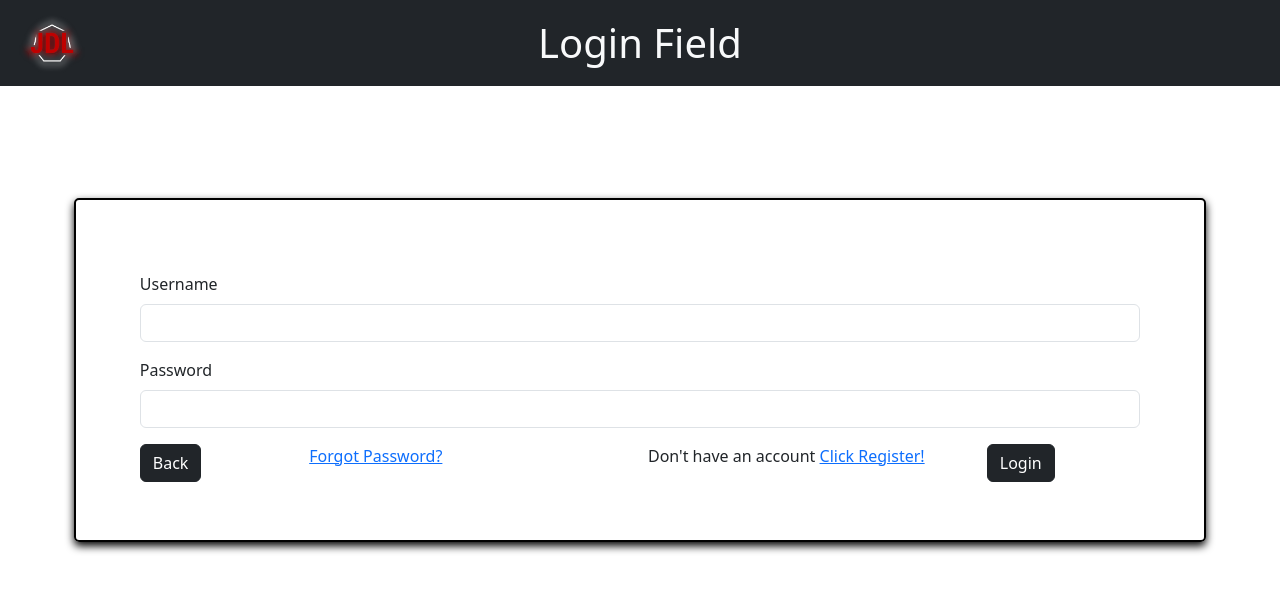
After one commit to jayvie2007/DjangoRegister, a Django app: template authsystem/users/templates/users/login.html in a window 1280 px wide. The commit adds this page. Shown: the top 592 px of the page. Run offline with Django 4.2, Linux system fonts and the light colour scheme; the template is opened without the code that fills it, so the values that code supplies are empty.

Commit message:
Added login site

```diff
--- a/authsystem/users/static/css/main.css
+++ b/authsystem/users/static/css/main.css
@@ -28,3 +28,8 @@ nav {
     color: black;
     position: relative;
 }
+
+button a {
+    color:white;
+    text-decoration: none;
+}
--- /dev/null
+++ b/authsystem/users/templates/users/login.html
@@ -0,0 +1,47 @@
+<!doctype html>
+<html lang="en">
+  <head>
+    <meta charset="utf-8">
+    <meta name="viewport" content="width=device-width, initial-scale=1">
+    <title>Homepage</title>
+    <link href="https://cdn.jsdelivr.net/npm/bootstrap@5.3.0-alpha3/dist/css/bootstrap.min.css" rel="stylesheet">
+    <link rel="stylesheet" href="../../static/css/main.css">
+</head>
+  <body>
+<nav class="navbar bg-dark " data-bs-theme="dark">
+  <div class="container-fluid">
+    <span class="navbar-brand mb-0 h1"><img src="../../static/img/jdl.png"></span>
+    <h1 class ="text-center text-light">Login Field</h1>
+  </div>
+</nav>
+
+<div class="container-sm">
+<form class="row g-3">
+
+    <div class="col-md-12">
+      <label for="inputEmail4" class="form-label">Username</label>
+      <input type="email" class="form-control" id="username">
+    </div>
+    <div class="col-md-12">
+      <label for="inputPassword4" class="form-label">Password</label>
+      <input type="password" class="form-control" id="password">
+    </div>
+
+    <div class="col-2">
+      <button class="btn btn-dark"><a href="home.html">Back</a></button>
+    </div>
+    <div class="col-4">
+      <p><a href="#">Forgot Password?</a></p>
+    </div>
+    <div class="col-4">
+      <p>Don't have an account <a href="#">Click Register!</a></p>
+    </div>
+    <div class="col-2">
+      <button type="submit" class="btn btn-dark">Login</button>
+    </div>
+
+  </form>
+</div>
+    <script src="https://cdn.jsdelivr.net/npm/bootstrap@5.3.0-alpha3/dist/js/bootstrap.bundle.min.js"></script>
+  </body>
+</html>
--- a/authsystem/users/templates/users/register.html
+++ b/authsystem/users/templates/users/register.html
@@ -65,7 +65,7 @@
       <input type="text" class="form-control" id="inputZip">
     </div>
     <div class="col-10">
-      <button type="submit" class="btn btn-dark">Back</button>
+      <button class="btn btn-dark"><a href="home.html">Back</a></button>
     </div>
     <div class="col-2">
       <button type="submit" class="btn btn-dark">Register</button>
```
